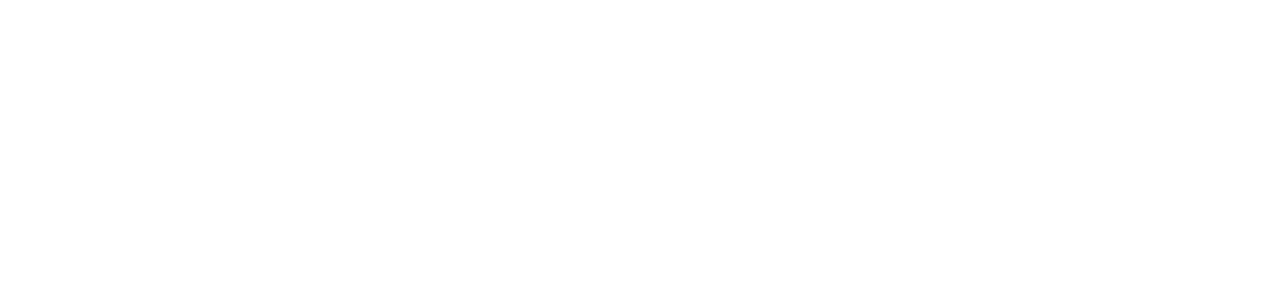
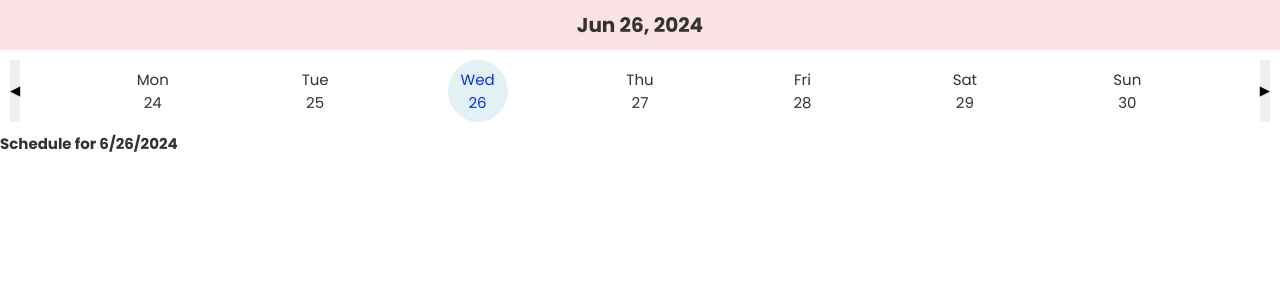
Before and after one commit to hoangpham23/PetSpa, a React (Create React App) app: page /staff/staff-schedule/schedule_draft in a window 1280 px wide. Before the commit this address had no page. Shown: the top 300 px of the page. Built offline with nearby package versions, Linux system fonts and the light colour scheme.

Commit message:
Edit styles for footer and create draft to test

```diff
--- a/src/App.js
+++ b/src/App.js
@@ -29,6 +29,8 @@
 import ManageAppointment from "./admin/ManageAppointment/ManageAppointment.js";
 import ManageService from "./admin/ManageService/ManageService.js";
 import Schedule from './staff/staff-schedule/Schedule/Schedule';
+import Schedule_draft from './staff/staff-schedule/Schedule/Schedule_draft.js';
+
 
 function App() {
   return (
@@ -65,6 +67,8 @@
         ></Route>
         <Route path="/manage-services" element={<ManageService />}></Route>
         <Route path="/staff/staff-schedule/schedule" element={<Schedule />}></Route>
+        <Route path="/staff/staff-schedule/schedule_draft" element={<Schedule_draft />}></Route>
+
       </Routes>
     </Router>
   );
--- a/src/components/footer/footer.js
+++ b/src/components/footer/footer.js
@@ -6,7 +6,7 @@
       <h1>PAWFECTION</h1>
       <div className="footer-content">
         <p>WORKING TIME: 8am TO 5pm</p>
-        <p>GMAIL: abcd@gmail.com</p>
+        <p>GMAIL: pawfection392@gmail.com</p>
         <p>PHONE NUMBER: 0937821928</p>
       </div>
     </footer>
--- /dev/null
+++ b/src/staff/staff-schedule/Calendar/Calendar_draft.js
@@ -0,0 +1,74 @@
+import React, { useState, useEffect } from "react";
+import style from "./Calendar.module.css";
+
+const days = ["Mon", "Tue", "Wed", "Thu", "Fri", "Sat", "Sun"];
+
+const Calendar_draft = ({ onSelectDate }) => {
+  const [startOfWeek, setStartOfWeek] = useState(new Date());
+  const [selectedDate, setSelectedDate] = useState(new Date());
+
+  useEffect(() => {
+    const today = new Date();
+    const currentWeekStart = new Date(today);
+    currentWeekStart.setDate(today.getDate() - today.getDay() + 1);
+    setStartOfWeek(currentWeekStart);
+    setSelectedDate(today);
+  }, []);
+
+  const handlePrevWeek = () => {
+    const newStartOfWeek = new Date(startOfWeek);
+    newStartOfWeek.setDate(startOfWeek.getDate() - 7);
+    setStartOfWeek(newStartOfWeek);
+  };
+
+  const handleNextWeek = () => {
+    const newStartOfWeek = new Date(startOfWeek);
+    newStartOfWeek.setDate(startOfWeek.getDate() + 7);
+    setStartOfWeek(newStartOfWeek);
+  };
+
+  const handleClick = (index) => {
+    const date = new Date(startOfWeek);
+    date.setDate(startOfWeek.getDate() + index);
+    setSelectedDate(date);
+    onSelectDate(date); // Gọi hàm callback với ngày được chọn
+  };
+
+  return (
+    <>
+      <div className={style.today}>
+        <p>
+          {selectedDate.toLocaleDateString("en-US", {
+            day: "2-digit",
+            month: "short",
+            year: "numeric",
+          })}
+        </p>
+      </div>
+      <div className={style.week_calendar}>
+        <button className={style.nav_button} onClick={handlePrevWeek}>
+          &#9664;
+        </button>
+        {Array.from({ length: 7 }, (_, index) => {
+          const date = new Date(startOfWeek);
+          date.setDate(startOfWeek.getDate() + index);
+          return (
+            <div
+              key={index}
+              className={`${style.day} ${date.toDateString() === selectedDate.toDateString() ? style.active : ""}`}
+              onClick={() => handleClick(index)}
+            >
+              <p>{date.toLocaleDateString("en-US", { weekday: "short" })}</p>
+              <p>{date.getDate()}</p>
+            </div>
+          );
+        })}
+        <button className={style.nav_button} onClick={handleNextWeek}>
+          &#9654;
+        </button>
+      </div>
+    </>
+  );
+};
+
+export default Calendar_draft;
--- a/src/staff/staff-schedule/Schedule/Schedule.js
+++ b/src/staff/staff-schedule/Schedule/Schedule.js
@@ -1,4 +1,6 @@
 import React, { useState, useEffect } from "react";
+import { useParams, useNavigate } from 'react-router-dom';
+import axios from 'axios';
 import style from "./Schedule.module.css";
 import Calendar from "../Calendar/Calendar";
 import Timeline from "@mui/lab/Timeline";
@@ -39,6 +41,43 @@
 ];
 
 const Schedule = () => {
+
+  let { serviceName } = useParams();
+  const navigate = useNavigate();
+
+  const [serviceData, setServiceData] = useState({
+    // Thêm các trường dữ liệu mới từ lịch làm việc
+    startTime: "",
+    endTime: "",
+    customerName: "",
+  });
+
+  useEffect(() => {
+    getData();
+  }, []); // Chỉ gọi getData một lần khi component được mount
+
+  async function getData() {
+    try {
+      const token = localStorage.getItem("token");
+      const response = await axios.get(`http://localhost:8090/employee/schedule?serviceName=${serviceName}`);
+      if (response.status === 200) {
+        const schedule = response.data;
+        console.log(schedule); // Kiểm tra dữ liệu trả về từ API
+        const updatedServiceData = {
+          ...serviceData,
+          startTime: schedule.startTime,
+          endTime: schedule.endTime,
+          customerName: schedule.customerName,
+        };
+        setServiceData(updatedServiceData);
+      } else {
+        console.log("Lịch làm việc không tồn tại cho dịch vụ này.");
+      }
+    } catch (error) {
+      console.error("Lỗi khi lấy dữ liệu lịch làm việc:", error);
+    }
+  }
+
   // Function to calculate schedule_endtime
   const calculateEndTime = (startTime) => {
     const [hour, minute] = startTime.split(":");
@@ -46,7 +85,7 @@
     start.setHours(parseInt(hour, 10));
     start.setMinutes(parseInt(minute, 10));
 
-    const end = new Date(start.getTime() + 60 * 60 * 1000); // Add 1 hour in milliseconds
+    const end = new Date(start.getTime() + 60 * 60 * 1000);
 
     const endHour = end.getHours().toString().padStart(2, "0");
     const endMinute = end.getMinutes().toString().padStart(2, "0");
--- /dev/null
+++ b/src/staff/staff-schedule/Schedule/Schedule_draft.js
@@ -0,0 +1,49 @@
+import React, { useState, useEffect } from "react";
+import axios from "axios";
+import Calendar_draft from "../Calendar/Calendar_draft";
+
+const Schedule_draft = () => {
+  const [selectedDate, setSelectedDate] = useState(new Date());
+  const [scheduleData, setScheduleData] = useState([]);
+
+  const handleDateSelect = (date) => {
+    setSelectedDate(date);
+    getSchedule(date);
+  };
+
+  const getSchedule = async (selectedDate) => {
+    try {
+    //   const employeeID = localStorage.getItem("employeeID");
+    const employeeID = 19; // Gán giá trị cố định cho employeeID
+
+      const formattedDate = selectedDate.toISOString().split("T")[0]; // Định dạng thành yyyy-MM-dd
+      const response = await axios.get(
+        `http://localhost:8090/employee/schedule?employeeID=${employeeID}&date=${formattedDate}`
+      );
+      if (response.status === 200) {
+        setScheduleData(response.data);
+      } else {
+        console.log("Lịch làm việc không tồn tại cho ngày này.");
+        setScheduleData([]);
+      }
+    } catch (error) {
+      console.error("Lỗi khi lấy dữ liệu lịch làm việc:", error);
+    }
+  };
+
+  return (
+    <div>
+      <Calendar_draft onSelectDate={handleDateSelect} />
+      <h2>Schedule for {selectedDate.toLocaleDateString("en-US")}</h2>
+      <ul>
+        {scheduleData.map((item) => (
+          <li key={item.id}>
+            {item.startTime} - {item.endTime}: {item.customerName} - {item.serviceName}
+          </li>
+        ))}
+      </ul>
+    </div>
+  );
+};
+
+export default Schedule_draft;
```
